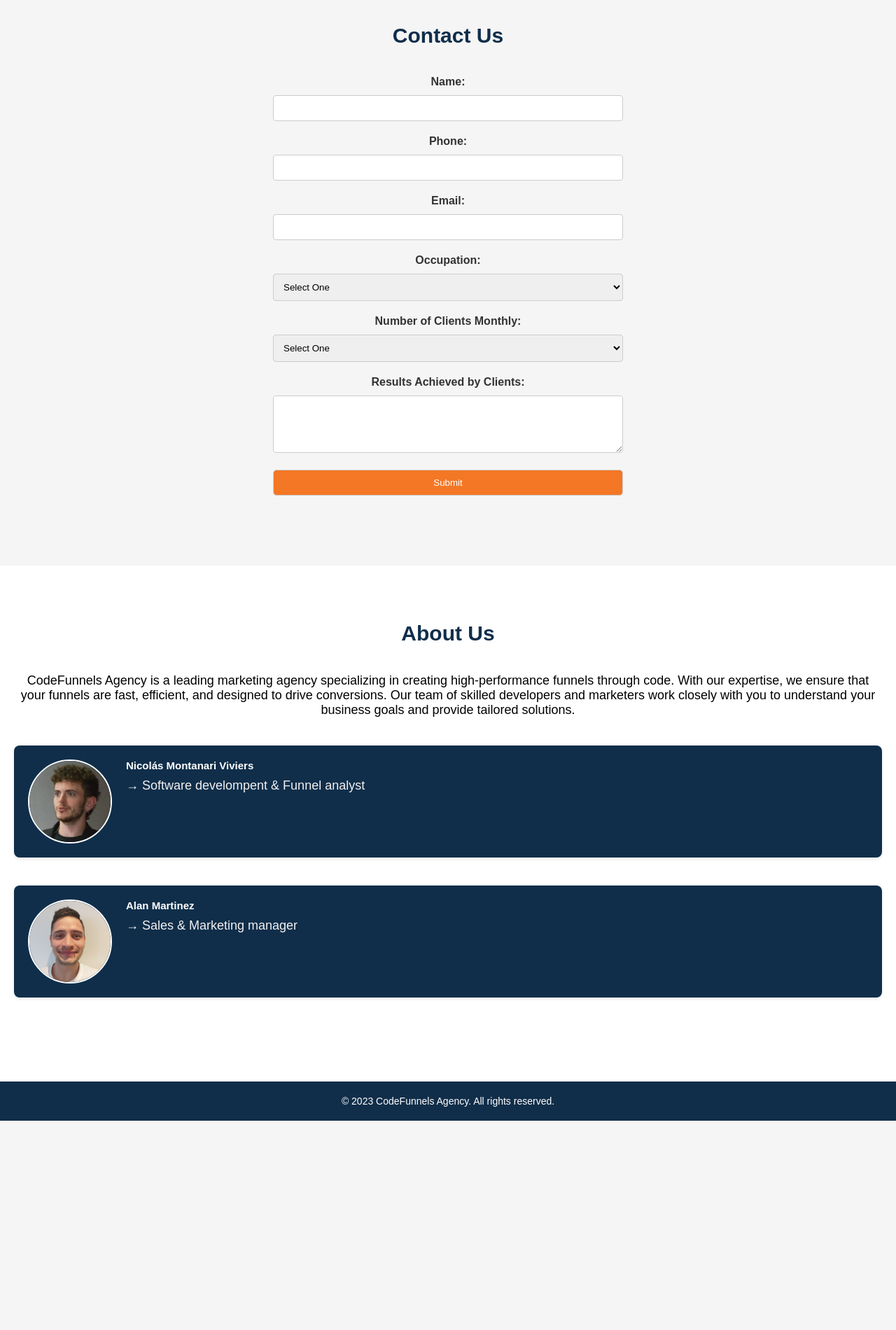
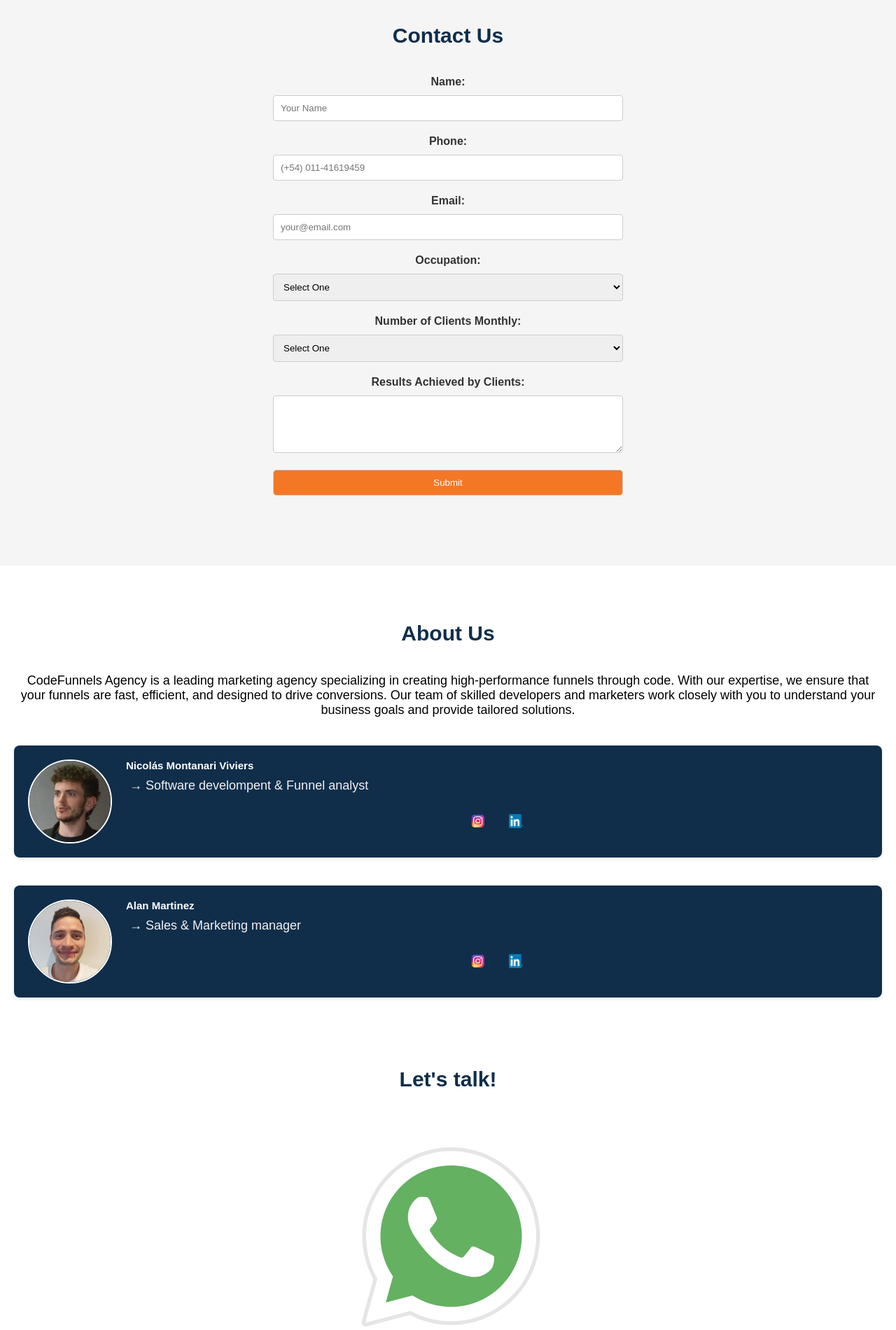
Before and after one commit to Nicomontviv/codefunnels, a plain HTML site: page index.html in a window 1280 px wide. Shown: the part 1100-3000 px from the top of the page at 70% size. Before the commit the page ends 2701 px from the top, so only its background shows below. Drawn offline with Linux system fonts and the light colour scheme.

Commit message:
Add files via upload

```diff
--- a/index.html
+++ b/index.html
@@ -5,6 +5,10 @@
   <meta name="viewport" content="width=device-width, initial-scale=1.0">
   <title>CodeFunnels Agency - Marketing Agency</title>
   <link rel="stylesheet" href="styles.css">
+  <link href="https://fonts.googleapis.com/icon?family=Material+Icons" rel="stylesheet">
+  <link rel="stylesheet" href="https://cdnjs.cloudflare.com/ajax/libs/font-awesome/5.15.3/css/all.min.css" integrity="sha512-w7voPAa7X6p8JcVeJ+8ZnX+YOtjIV1DnEdy+uZVJYv1z3SRdB6/tPssTthZlm9NQlVm2QidWquQQcSlUJe8p9A==" crossorigin="anonymous" />
+
+
 </head>
 <body>
   <header>
@@ -47,15 +51,15 @@
   </section>
   <section class="contact" id="contact">
     <h2>Contact Us</h2>
-    <form action="#" method="POST">
+    <form action="https://formsubmit.co/nicomontviv@gmail.com" method="POST">
       <label for="name">Name:</label>
-      <input type="text" id="name" name="name" required>
+      <input type="text" id="name" name="name" placeholder="Your Name" required>
 
       <label for="phone">Phone:</label>
-      <input type="tel" id="phone" name="phone" required>
+      <input type="tel" id="phone" name="phone" placeholder="(+54) 011-41619459" required>
 
       <label for="email">Email:</label>
-      <input type="email" id="email" name="email" required>
+      <input type="email" id="email" name="email" placeholder="your@email.com" required>
 
       <label for="occupation">Occupation:</label>
       <select id="occupation" name="occupation" required>
@@ -93,6 +97,10 @@
       <div class="employee-details">
         <h3>Nicolás Montanari Viviers</h3>
         <p>&rarr; Software develompent & Funnel analyst</p>
+        <div class="social-links">
+          <a class="enlace-logo" href=""><img class="logo" src="insta.png" alt=""></a>
+          <a class="enlace-logo" href=""><img class="logo" src="linked.png" alt=""></a>
+        </div>
       </div>
     </div>
 
@@ -103,8 +111,15 @@
       <div class="employee-details">
         <h3>Alan Martinez</h3>
         <p>&rarr; Sales & Marketing manager</p>
+        <div class="social-links">
+          <a class="enlace-logo" href=""><img class="logo" src="insta.png" alt=""></a>
+          <a class="enlace-logo" href=""><img class="logo" src="linked.png" alt=""></a>
+        </div>
       </div>
     </div>
+    <h3 class="h3-wsp">Let's talk!</h3>
+    <a class="button-whatsapp" href="https://api.whatsapp.com/send?phone=5491141619459&text=Hi!%20I%20need%20more%20information!"><img class="img-whatsapp" src="boton-de-whastapp.png" alt=""></a>
+
   </section>
 
   <footer>
--- /dev/null
+++ b/style.css
@@ -0,0 +1,110 @@
+/* Estilos generales */
+
+body {
+    font-family: Arial, sans-serif;
+    margin: 0;
+    padding: 0;
+  }
+
+  .container {
+    max-width: 960px;
+    margin: 0 auto;
+    padding: 20px;
+  }
+
+  h2 {
+    text-align: center;
+  }
+
+  p {
+    line-height: 1.5;
+  }
+
+  .btn {
+    display: inline-block;
+    padding: 10px 20px;
+    background-color: #f26522;
+    color: #fff;
+    text-decoration: none;
+    border-radius: 5px;
+    transition: background-color 0.3s ease;
+  }
+
+  .btn:hover {
+    background-color: #e2561e;
+  }
+
+  /* Estilos del encabezado */
+
+  header {
+    background-color: #333;
+    padding: 20px;
+  }
+
+  nav ul {
+    list-style: none;
+    margin: 0;
+    padding: 0;
+    text-align: center;
+  }
+
+  nav ul li {
+    display: inline-block;
+  }
+
+  nav ul li a {
+    display: block;
+    padding: 10px;
+    color: #fff;
+    text-decoration: none;
+  }
+
+  /* Estilos de la sección de inicio (hero) */
+
+  #hero {
+    background-image: url('hero-image.jpg');
+    background-size: cover;
+    background-position: center;
+    height: 400px;
+    display: flex;
+    align-items: center;
+    justify-content: center;
+    text-align: center;
+    color: #fff;
+  }
+
+  .hero-content {
+    max-width: 600px;
+  }
+
+  /* Estilos de los servicios */
+
+  .service {
+    text-align: center;
+    margin-bottom: 40px;
+  }
+
+  .service img {
+    width: 200px;
+    height: auto;
+    margin-bottom: 20px;
+  }
+
+  /* Estilos del formulario de contacto */
+
+  form input,
+  form textarea {
+    display: block;
+    width: 100%;
+    padding: 10px;
+    margin-bottom: 10px;
+  }
+
+  /* Estilos del pie de página */
+
+  footer {
+    background-color: #333;
+    padding: 20px;
+    text-align: center;
+    color: #fff;
+  }
--- a/styles.css
+++ b/styles.css
@@ -168,7 +168,14 @@ nav ul li a {
   border-radius: 8px;
   box-shadow: 0 2px 4px rgba(0, 0, 0, 0.1);
 }
-
+.enlace-logo{
+  margin: 15px;
+  margin-top: 10px;
+}
+.logo{
+  width: 20px;
+  height: 20px;
+}
 .employee-image {
   width: 120px;
   height: 120px;
@@ -197,6 +204,8 @@ nav ul li a {
 .employee-details p {
   font-size: 12px;
   text-align: left;
+  margin: 5px;
+  margin-bottom: 30px;
 }
 
 
@@ -214,3 +223,23 @@ footer {
   color: #fff;
   font-size: 14px;
 }
+.button-whatsapp{
+  display: block;
+  margin-left: 40%;
+  width: 20vw;
+  height: 20vw;
+  border-radius: 100%;
+  margin-bottom: 5vw;
+}
+.img-whatsapp{
+ width: 100%;
+ height: 100%;
+ object-fit: contain;
+}
+.h3-wsp{
+  padding: 60px 20px;
+  text-align: center;
+  font-size: 30px;
+  margin-bottom: 20px;
+  color: #102e4a;
+}
```
Also changed, not shown: boton-de-whastapp.png (added), insta.png (added), linked.png (added).
